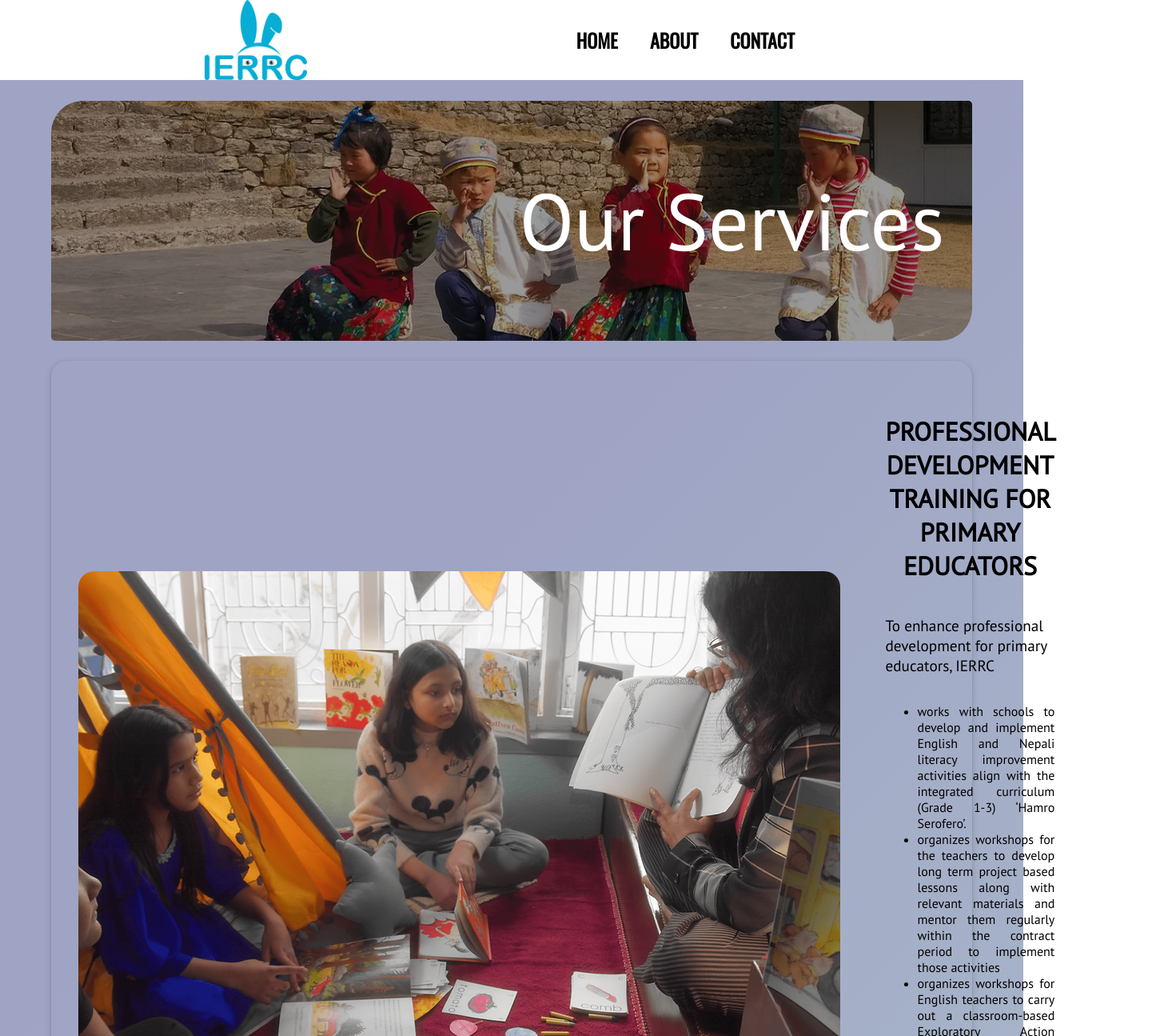
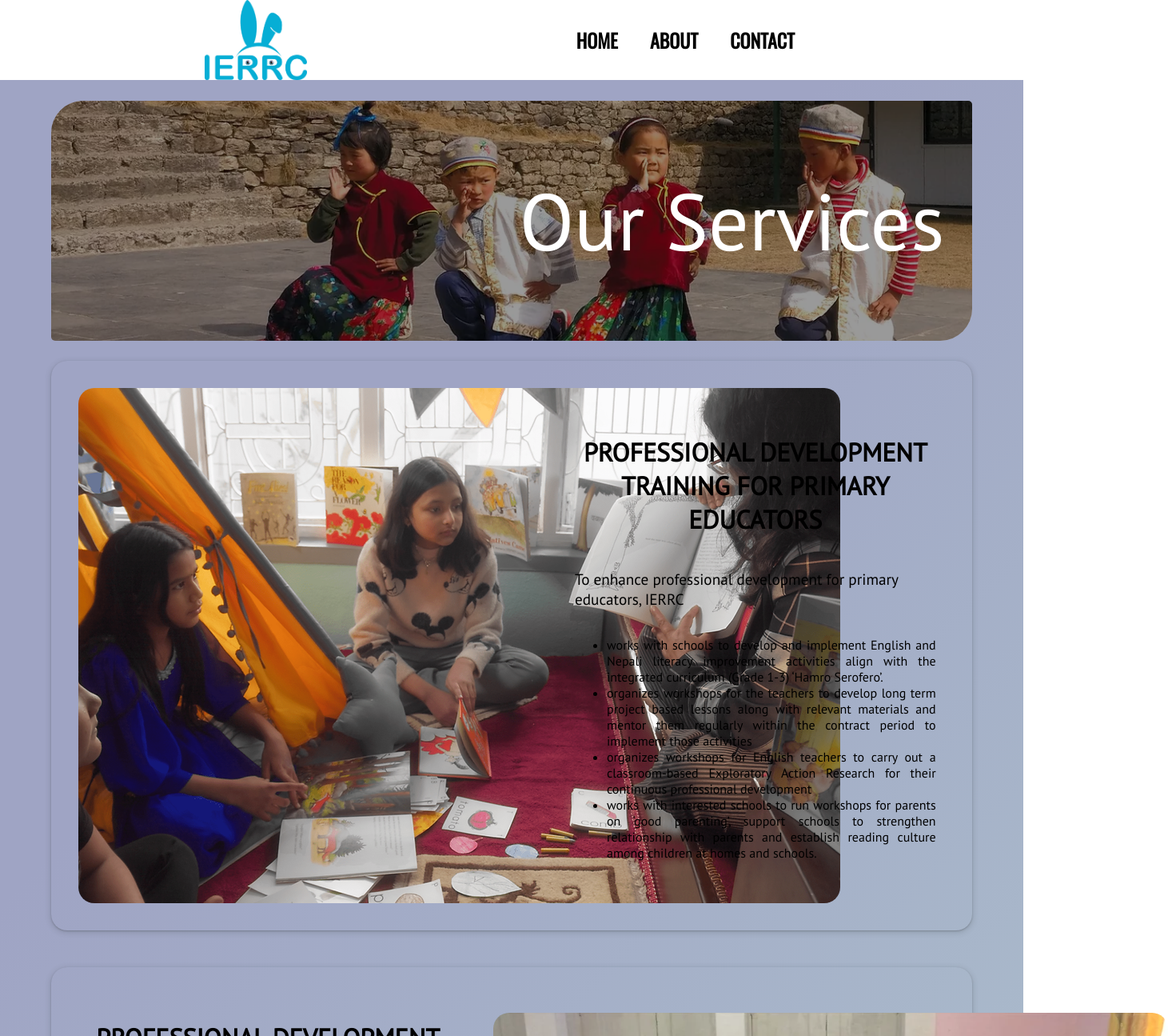
Before and after one commit to RozeelKusma/ierrc-test, a React (Create React App) app: page /teachers-training in a window 1280 px wide. Shown: the top 1295 px of the page at 80% size, 1461 px wide, since content can reach past the window. Built offline with nearby package versions, Linux system fonts and the light colour scheme.

Commit message:
teachers training page completed

```diff
--- a/src/components/body/tt-content/services.css
+++ b/src/components/body/tt-content/services.css
@@ -52,6 +52,7 @@ background-image: linear-gradient(315deg, #b3cdd1 0%, #9fa4c4 74%);
 .pr_left{
     display: flex;
     padding: 2%;
+    width: 50%;
 }
 .pr_img{
     display: flex;
@@ -61,6 +62,7 @@ background-image: linear-gradient(315deg, #b3cdd1 0%, #9fa4c4 74%);
     display: flex;
     padding: 3%;
     flex-direction: column;
+    width: 50%;
 }
 .pr_title{
     text-align: center;
```
